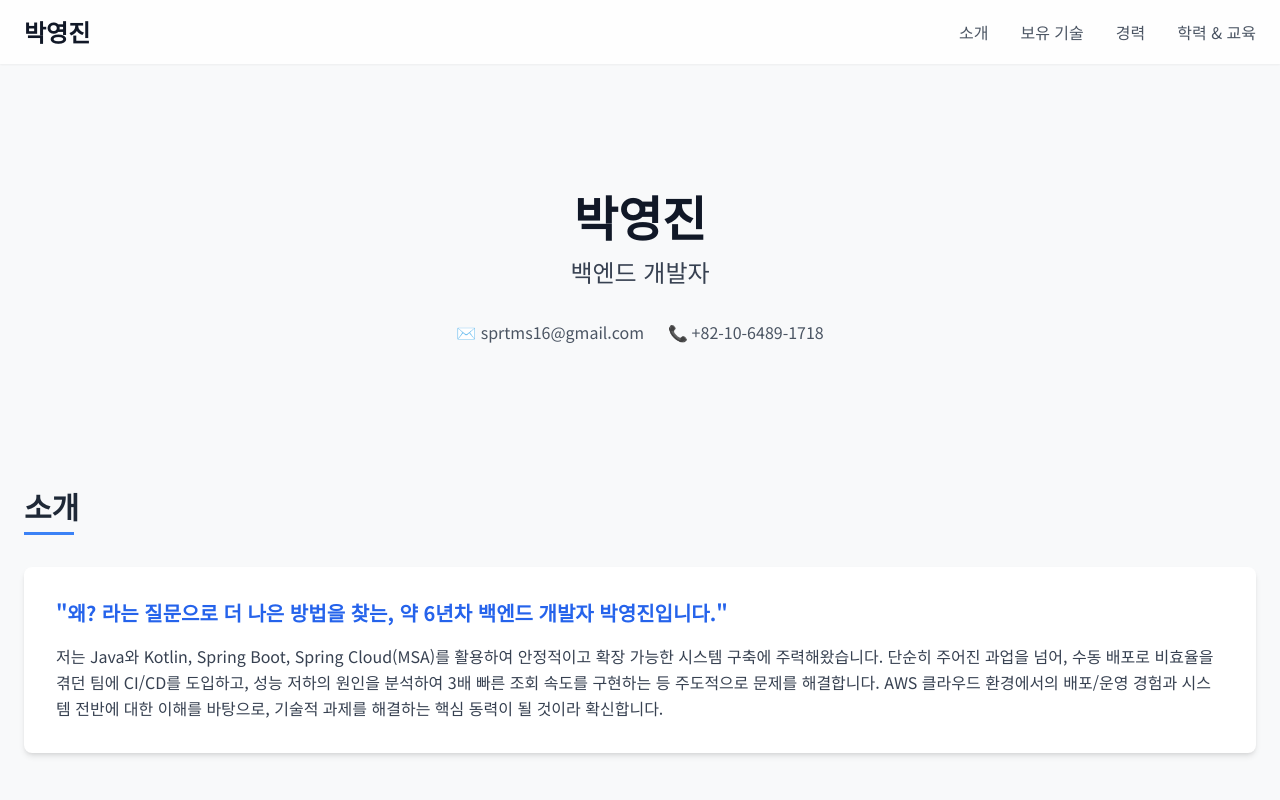
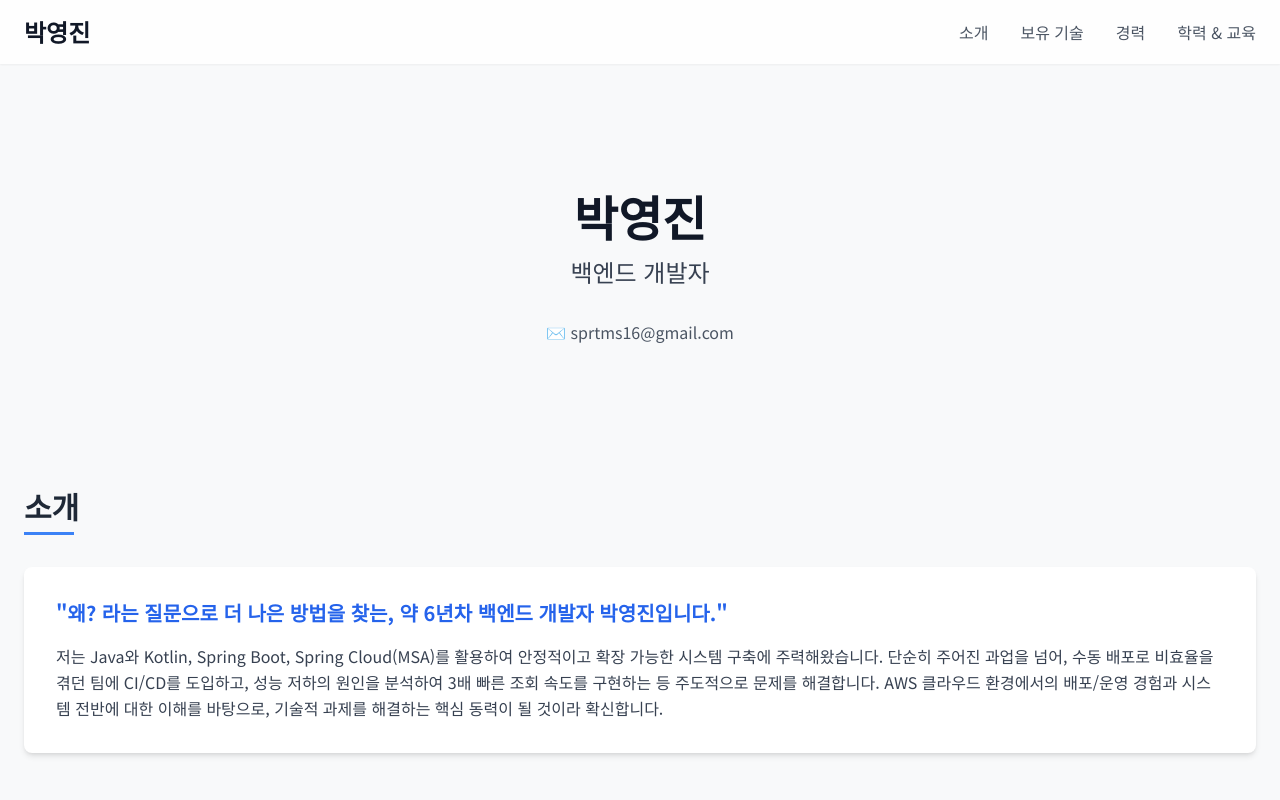
Before and after one commit to sprtms16/resume, a plain HTML site: page index.html in a window 1280 px wide. Shown: the top 800 px of the page. Drawn offline with nearby package versions, Linux system fonts and the light colour scheme.

Commit message:
Update index.html

```diff
--- a/index.html
+++ b/index.html
@@ -73,7 +73,6 @@
             <h2 class="text-2xl text-gray-700 mb-8">백엔드 개발자</h2>
             <div class="flex justify-center space-x-6 text-gray-600">
                 <a href="#" class="hover:text-blue-500 transition-colors">✉️ sprtms16@gmail.com</a>
-                <a href="#" class="hover:text-blue-500 transition-colors">📞 +82-10-6489-1718</a>
             </div>
         </section>
 
```
